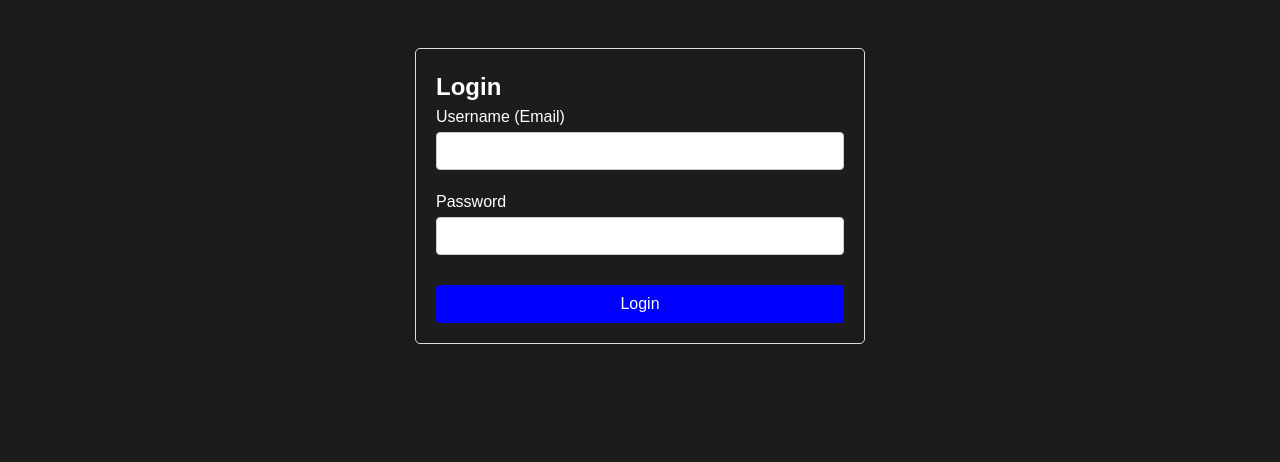
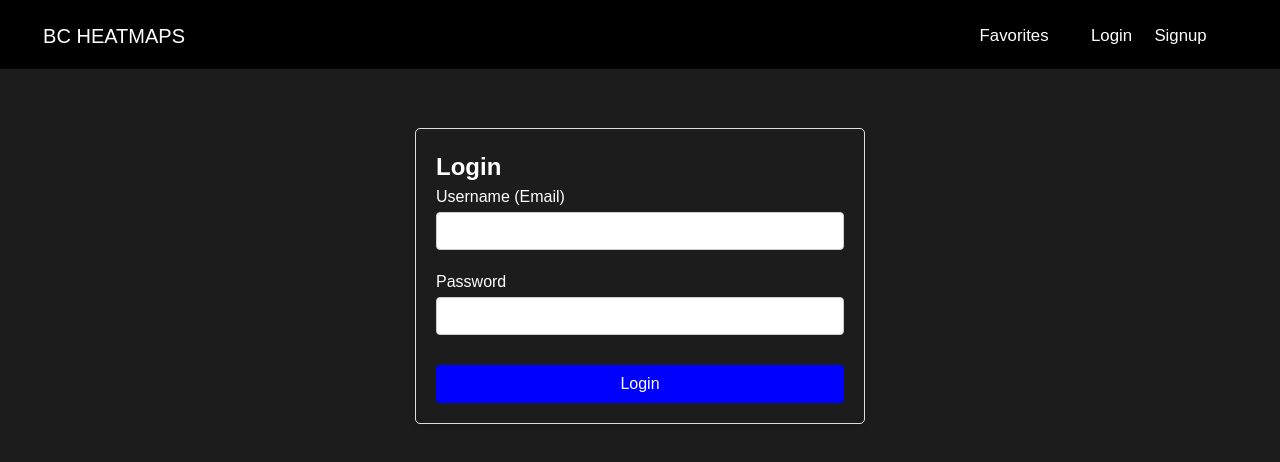
Before and after one commit to kavindail/BCHeatmaps, a React (Vite) app: page /login in a window 1280 px wide. Shown: the top 462 px of the page. Built offline with nearby package versions, Linux system fonts and the light colour scheme; no server answers.

Commit message:
updated login & signup pages and routes

```diff
--- a/src/Login/Login.css
+++ b/src/Login/Login.css
@@ -1,6 +1,6 @@
 .login {
   background-color: rgb(28, 28, 28);
-  padding-top: 3em;
+  padding-top: 10%;
   height: 100vh;
 }
 
--- a/src/Navbar/Navbar.tsx
+++ b/src/Navbar/Navbar.tsx
@@ -281,10 +281,10 @@ const Navbar = () => {
             </StyledLink>
           </Item>
           <Item>
-            <StyledLink onClick={handleNavigate("/")} href="/">
+            <StyledLink onClick={handleNavigate("/login")} href="/login">
               Login
             </StyledLink>
-            <StyledLink onClick={handleNavigate("/")} href="/">
+            <StyledLink onClick={handleNavigate("/signup")} href="/signup">
               Signup
             </StyledLink>
           </Item>
@@ -303,13 +303,13 @@ const Navbar = () => {
             </StyledLink>
           </Item>
           <Item>
-            <StyledLink onClick={handleNavigate("/")} href="/">
+            <StyledLink onClick={handleNavigate("/login")} href="/login">
               Login
             </StyledLink>
           </Item>
 
           <Item>
-            <StyledLink onClick={handleNavigate("/")} href="/">
+            <StyledLink onClick={handleNavigate("/signup")} href="/signup">
               Signup
             </StyledLink>
           </Item>
--- a/src/Signup/Signup.css
+++ b/src/Signup/Signup.css
@@ -33,7 +33,7 @@
 .signup {
   background-color: rgb(28, 28, 28);
   height: 100vh;
-  padding-top: 3em;
+  padding-top: 10%;
 }
 #SingleSignOnReccomend {
   color: white;
--- a/src/Signup/Signup.tsx
+++ b/src/Signup/Signup.tsx
@@ -48,7 +48,6 @@ const Signup = () => {
               onChange={(e) => setConfirmPassword(e.target.value)}
             />
           </div>
-
           <button type="submit" className="signup-button">
             Sign Up
           </button>
--- a/src/main.tsx
+++ b/src/main.tsx
@@ -11,12 +11,12 @@ import "./index.css";
 createRoot(document.getElementById("root")!).render(
   <StrictMode>
     <BrowserRouter>
+      <Navbar />
       <Routes>
         <Route
           path="/"
           element={
             <>
-              <Navbar />
               <GoogleMap />
             </>
           }
```
